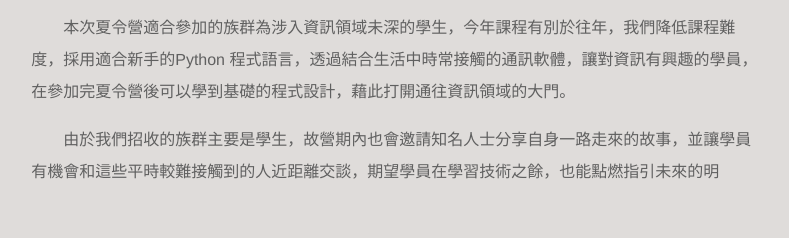
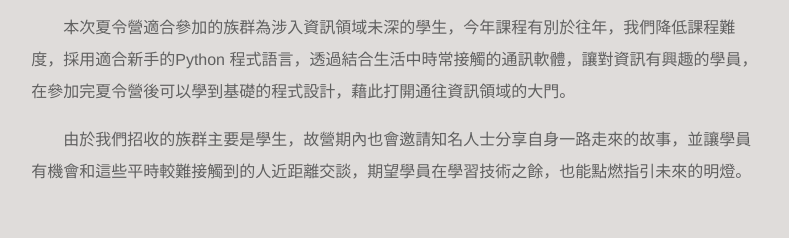
Before and after one commit to sitcon-tw/camp2017, a Vue app: page / in a window 1280 px wide. Shown: the part 1480-1718 px from the top of the page, without its empty margins (244-1033 px from the left). Built offline with nearby package versions, Linux system fonts and the light colour scheme.

Commit message:
Fix text missing

```diff
--- a/src/components/About.vue
+++ b/src/components/About.vue
@@ -8,7 +8,7 @@
     <h1 class="subtitle">適合參加族群</h1>
     <div class="content">
       <p>本次夏令營適合參加的族群為涉入資訊領域未深的學生，今年課程有別於往年，我們降低課程難度，採用適合新手的Python 程式語言，透過結合生活中時常接觸的通訊軟體，讓對資訊有興趣的學員，在參加完夏令營後可以學到基礎的程式設計，藉此打開通往資訊領域的大門。</p>
-      <p>由於我們招收的族群主要是學生，故營期內也會邀請知名人士分享自身一路走來的故事，並讓學員有機會和這些平時較難接觸到的人近距離交談，期望學員在學習技術之餘，也能點燃指引未來的明</p>
+      <p>由於我們招收的族群主要是學生，故營期內也會邀請知名人士分享自身一路走來的故事，並讓學員有機會和這些平時較難接觸到的人近距離交談，期望學員在學習技術之餘，也能點燃指引未來的明燈。</p>
     </div>
     <div class="content row separate-around">
       <div class="items">
```
